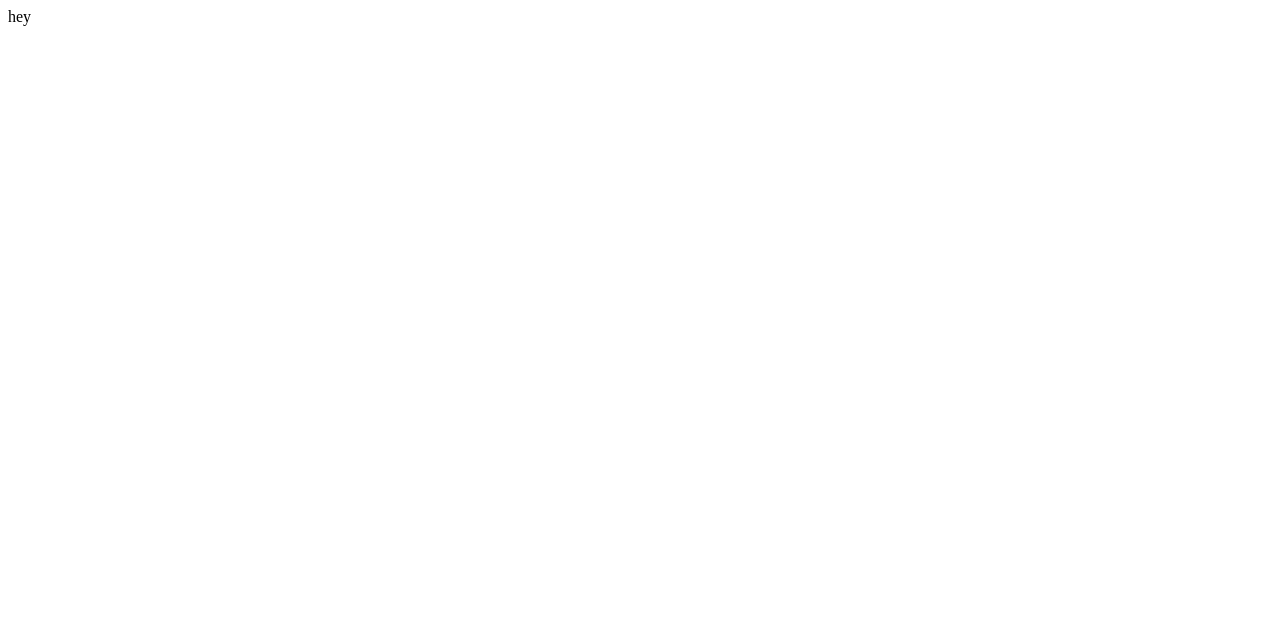
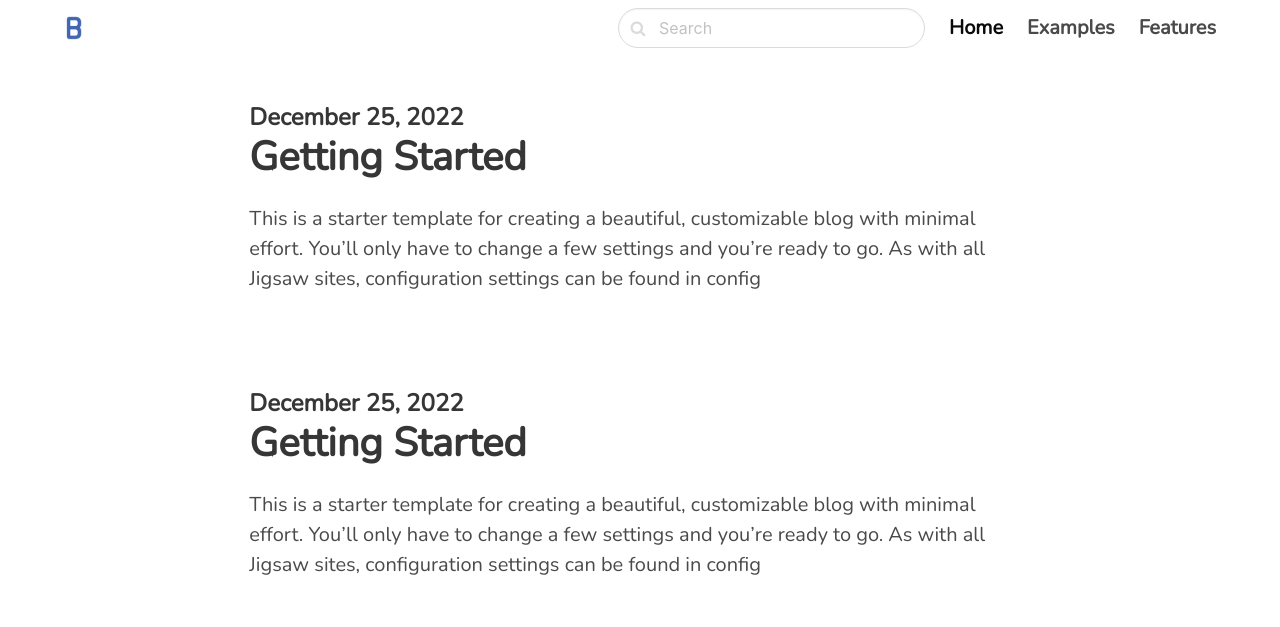
Before and after one commit to jmconcha/django-blog-app, a Django app: page / in a window 1280 px wide. Before the commit the part shown is almost empty. Shown: the top 627 px of the page. Run offline with Django 4.2, Linux system fonts and the light colour scheme.

Commit message:
base.html and front_page.html templates

```diff
--- a/blog/models.py
+++ b/blog/models.py
@@ -6,3 +6,6 @@ class Blog(models.Model):
     title = models.CharField(max_length=255)
     body = models.TextField()
     created_at = models.DateTimeField(auto_now_add=True)
+
+    def __str__(self):
+        return self.title
--- a/core/templates/core/base.html
+++ b/core/templates/core/base.html
@@ -1,13 +1,70 @@
 <!DOCTYPE html>
 <html lang="en">
+
 <head>
   <meta charset="UTF-8">
-  <meta http-equiv="X-UA-Compatible" content="IE=edge">
   <meta name="viewport" content="width=device-width, initial-scale=1.0">
+  <meta http-equiv="X-UA-Compatible" content="ie=edge">
   <title>Blog | {% block title %}{% endblock title %}</title>
+  <link rel="stylesheet" href="https://unpkg.com/bulma@0.9.3/css/bulma.min.css" />
+  <link href="https://stackpath.bootstrapcdn.com/font-awesome/4.7.0/css/font-awesome.min.css" rel="stylesheet"
+    integrity="sha384-wvfXpqpZZVQGK6TAh5PVlGOfQNHSoD2xbE+QkPxCAFlNEevoEH3Sl0sibVcOQVnN" crossorigin="anonymous">
+  <link rel="stylesheet" href="../css/bulma-divider.min.css">
+
+  <style>
+    @import url('https://fonts.googleapis.com/css2?family=Nunito&display=swap');
+  	body {font-family: 'Nunito', sans-serif;};
+    nav.navbar {
+      height: 6rem !important;
+      box-shadow: 0 1px 3px 0 rgba(0, 0, 0, .1), 0 1px 2px 0 rgba(0, 0, 0, .06) !important;
+    }
+  </style>
 </head>
+
 <body>
-  {% block content %}
-  {% endblock content %}
+  <!-- START NAV -->
+  <nav class="navbar">
+    <div class="container">
+      <div class="navbar-brand">
+        <a class="navbar-item" href="../">
+          {% load static %}
+          <img src="{% static 'core/blog.png' %}" alt="Logo">
+        </a>
+        <span class="navbar-burger burger" data-target="navbarMenu">
+          <span></span>
+          <span></span>
+          <span></span>
+        </span>
+      </div>
+      <div id="navbarMenu" class="navbar-menu">
+        <div class="navbar-end">
+          <div class=" navbar-item">
+            <div class="control has-icons-left">
+              <input class="input is-rounded" type="email" placeholder="Search">
+              <span class="icon is-left">
+                <i class="fa fa-search"></i>
+              </span>
+            </div>
+          </div>
+          <a class="navbar-item is-active is-size-5 has-text-weight-semibold">
+            Home
+          </a>
+          <a class="navbar-item is-size-5 has-text-weight-semibold">
+            Examples
+          </a>
+          <a class="navbar-item is-size-5 has-text-weight-semibold">
+            Features
+          </a>
+        </div>
+      </div>
+    </div>
+  </nav>
+  <!-- END NAV -->
+
+  <main>
+    {% block content %}
+    {% endblock content %}
+  </main>
+
 </body>
 </html>
--- a/core/templates/core/front_page.html
+++ b/core/templates/core/front_page.html
@@ -1,5 +1,35 @@
 {% extends './base.html' %}
 
+{% block title %} Home {% endblock title %}
+
 {% block content %}
-hey
+<section class="section">
+  <div class="columns">
+    <div class="column is-8 is-offset-2">
+      <div class="content is-medium">
+        <h2 class="subtitle is-4">December 25, 2022</h2>
+        <h1 class="title">Getting Started</h1>
+        <p>This is a starter template for creating a beautiful, customizable blog with minimal
+          effort. You’ll only have to change a few settings and you’re ready to go. As with all Jigsaw sites,
+          configuration settings can be found in config</p>
+      </div>
+    </div>
+  </div>
+</section>
+
+<div class="is-divider"></div>
+
+<section class="section">
+  <div class="columns">
+    <div class="column is-8 is-offset-2">
+      <div class="content is-medium">
+        <h2 class="subtitle is-4">December 25, 2022</h2>
+        <h1 class="title">Getting Started</h1>
+        <p>This is a starter template for creating a beautiful, customizable blog with minimal
+          effort. You’ll only have to change a few settings and you’re ready to go. As with all Jigsaw sites,
+          configuration settings can be found in config</p>
+      </div>
+    </div>
+  </div>
+</section>
 {% endblock content %}
```
Also changed, not shown: core/static/core/blog.png (added).
